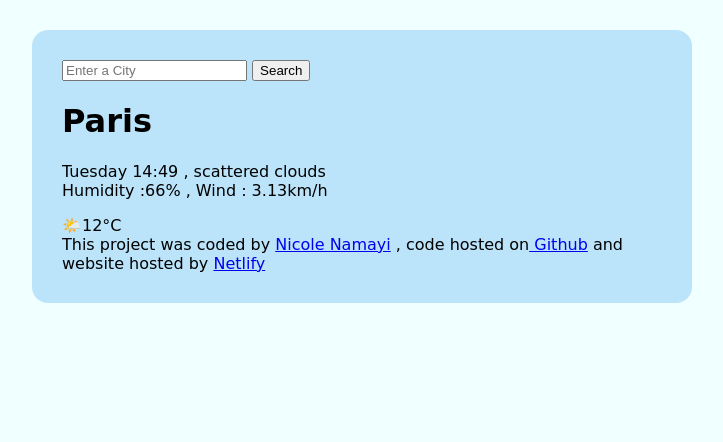
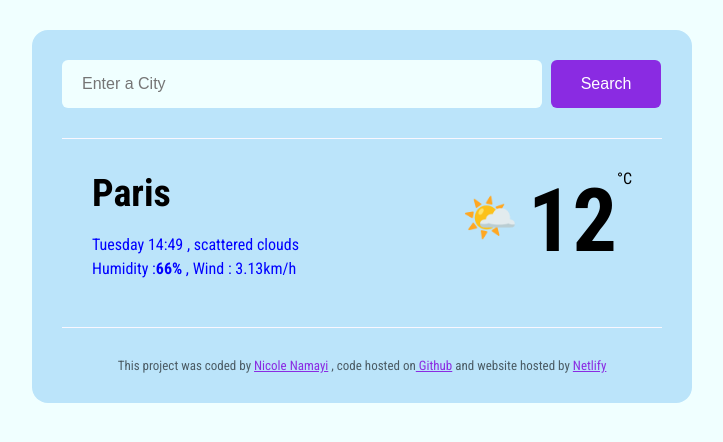
Before and after one commit to Thranduil-reigns/weather-app, a plain HTML site: page index.html in a window 1280 px wide. Shown: the whole page, without its empty margins (278-1001 px from the left). Drawn offline with Linux system fonts and the light colour scheme; a web font is replaced by a local one.

Commit message:
added extra css and classes

```diff
--- a/index.html
+++ b/index.html
@@ -7,26 +7,32 @@
     <link rel="stylesheet" href="styles.css"/>
     <link rel="preconnect" href="https://fonts.googleapis.com">
 <link rel="preconnect" href="https://fonts.gstatic.com" crossorigin>
-<link href="https://fonts.googleapis.com/css2?family=Sevillana&display=swap" rel="stylesheet">
+<link href="https://fonts.googleapis.com/css2?family=Roboto+Condensed:ital,wght@0,100..900;1,100..900&family=SUSE:wght@100..800&display=swap" rel="stylesheet">
 </head>
 <body>
     <div class="weather-app">
         <header>
-            <form>
-                <input type="search" placeholder="Enter a City" required>
-                <input type="submit" value="Search">
+            <form class="search-form">
+                <input type="search" placeholder="Enter a City" required class="search-form-input">
+                <input type="submit" value="Search" class="search-form-button">
             </form>
         </header>
         <main>
+            <div class="weather-container">
                 <div>
                     <h1>Paris</h1>
                     <p>
                         Tuesday 14:49 , scattered clouds
                         <br/>
-                Humidity :66% , Wind : 3.13km/h
+                        Humidity :<strong>66%</strong> , Wind : 3.13km/h
                     </p>
                 </div>
-           <div> 🌤️12°C </div>
+                <div class="temperature-container">
+                    <div class="emoji">🌤️</div>
+                    <div class="temperature">12</div>
+                    <div class="degrees">°C</div>
+                </div>
+            </div>
         </main>
 
         <footer>This project was coded by
--- a/styles.css
+++ b/styles.css
@@ -1,6 +1,6 @@
 body{
  background-color: azure;
- font-family: "Sevillana", cursive;
+ font-family: "Roboto Condensed", sans-serif;
 }
 .weather-app{
     background: rgb(187, 228, 250);
@@ -10,3 +10,71 @@ body{
     border-radius: 16px;
     padding:30px;
 }
+.search-form-input{
+ background-color: azure;
+ border:none;
+ border-radius: 6px;
+ width: 80%;
+ font-size: 16px;
+ padding: 15px 20px;
+}
+.search-form-button{
+    background-color: blueviolet;
+    padding:15px 30px;
+    border:none;
+    font-size:16px;
+    margin-left: 5px;
+    border-radius: 6px;
+    color:white;
+}
+header{
+    border-bottom: 1px solid #f9f7fe;
+    padding:0 0 30px 0;
+}
+footer{
+    border-top: 1px solid #f9f7fe;
+    padding:30px 0 0 0;
+    text-align: center;
+    font-size: 13px;
+    color:rgba(0,0,0,0.6);
+}
+a{
+    color: blueviolet;
+}
+.weather-container{
+    display:flex;
+    justify-content: space-between;
+}
+main{
+    padding: 30px;
+}
+h1{
+    margin:0;
+    font-size: 38px;
+    line-height: 48px;
+}
+p{
+    font-size: 16px;
+    line-height: 24px;
+    color: blue;
+}
+h1 strong{
+    color:#f65282;
+}
+.temperature-container{
+    display:flex;
+}
+.temperature{
+    font-size: 88px;
+    font-weight: bold;
+    margin-left: 10px;
+}
+.emoji{
+    font-size: 45px;
+    margin-top: 22px;
+
+}
+.degree{
+    margin-top: 16px;
+    font-size: 30px;
+}
```
Lines whose indentation alone changed are shown as unchanged.
